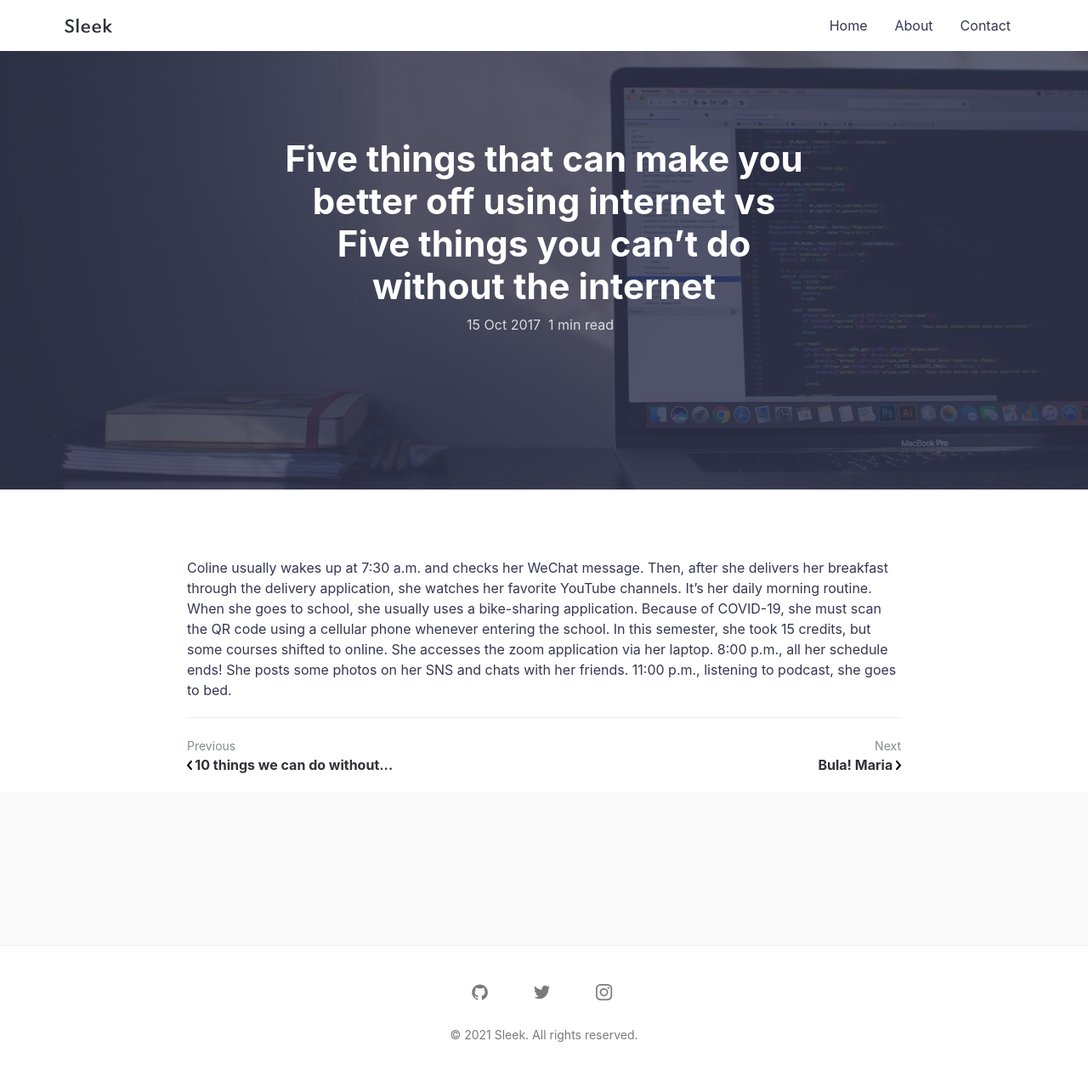
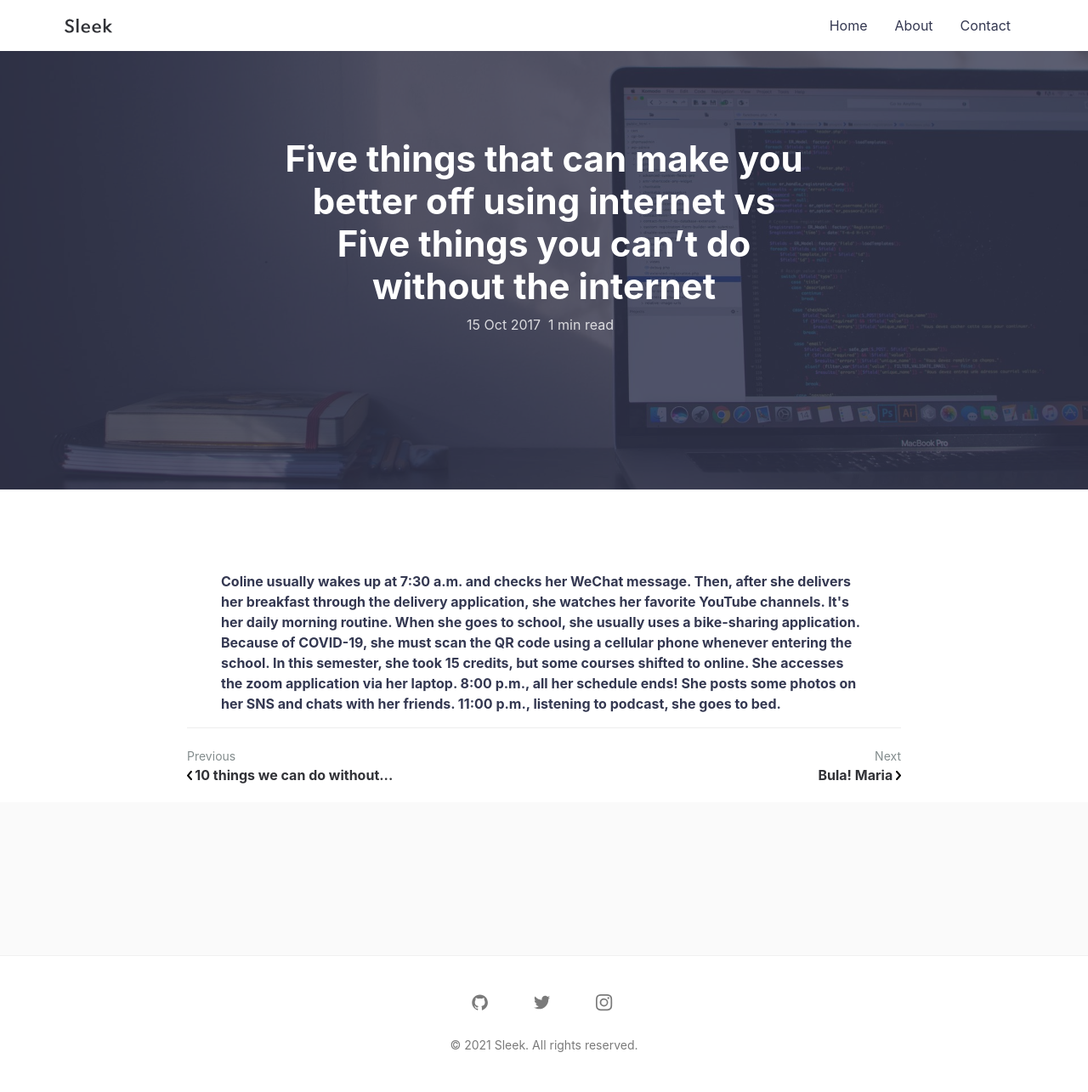
Before and after one commit to cpti372/cpti372.github.io, a Jekyll site: the page built from _posts/2017-10-15-markdown-cheatsheet.md, in a window 1280 px wide. Shown: the whole page at 85% size. Built offline with Jekyll 4.4.1, drawn with Linux system fonts in a browser that asks for light colours; comment, search, counter and statistics services are not loaded.

Commit message:
Update 2017-10-15-markdown-cheatsheet.md

```diff
--- a/_posts/2017-10-15-markdown-cheatsheet.md
+++ b/_posts/2017-10-15-markdown-cheatsheet.md
@@ -6,4 +6,7 @@ featured-img: emile-perron-190221
 
 ---
 
-Coline usually wakes up at 7:30 a.m. and checks her WeChat message. Then, after she delivers her breakfast through the delivery application, she watches her favorite YouTube channels. It's her daily morning routine. When she goes to school, she usually uses a bike-sharing application. Because of COVID-19, she must scan the QR code using a cellular phone whenever entering the school. In this semester, she took 15 credits, but some courses shifted to online. She accesses the zoom application via her laptop. 8:00 p.m., all her schedule ends! She posts some photos on her SNS and chats with her friends. 11:00 p.m., listening to podcast, she goes to bed.
+<Blockquote>
+<text align="center"><b>Coline usually wakes up at 7:30 a.m. and checks her WeChat message. Then, after she delivers her breakfast through the delivery application, she watches her favorite YouTube channels. It's her daily morning routine. When she goes to school, she usually uses a bike-sharing application. Because of COVID-19, she must scan the QR code using a cellular phone whenever entering the school. In this semester, she took 15 credits, but some courses shifted to online. She accesses the zoom application via her laptop. 8:00 p.m., all her schedule ends! She posts some photos on her SNS and chats with her friends. 11:00 p.m., listening to podcast, she goes to bed.
+</b></text>
+</Blockquote>
```
